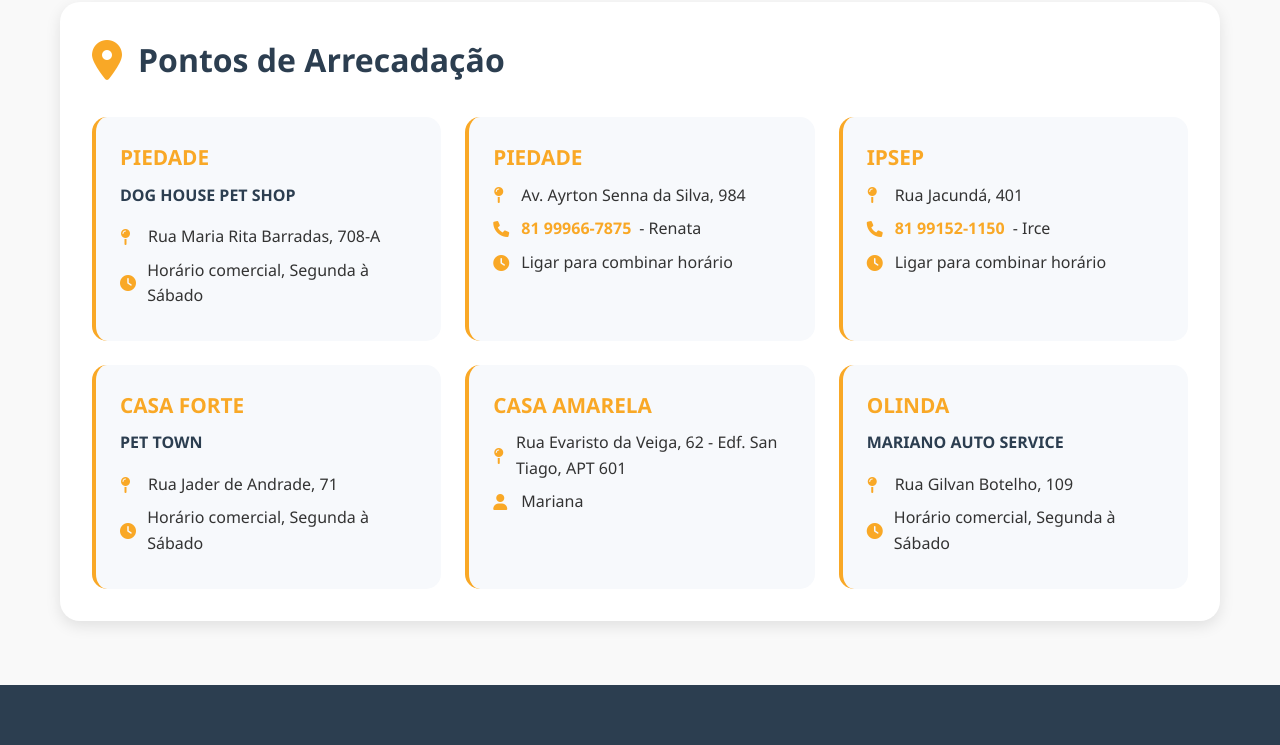
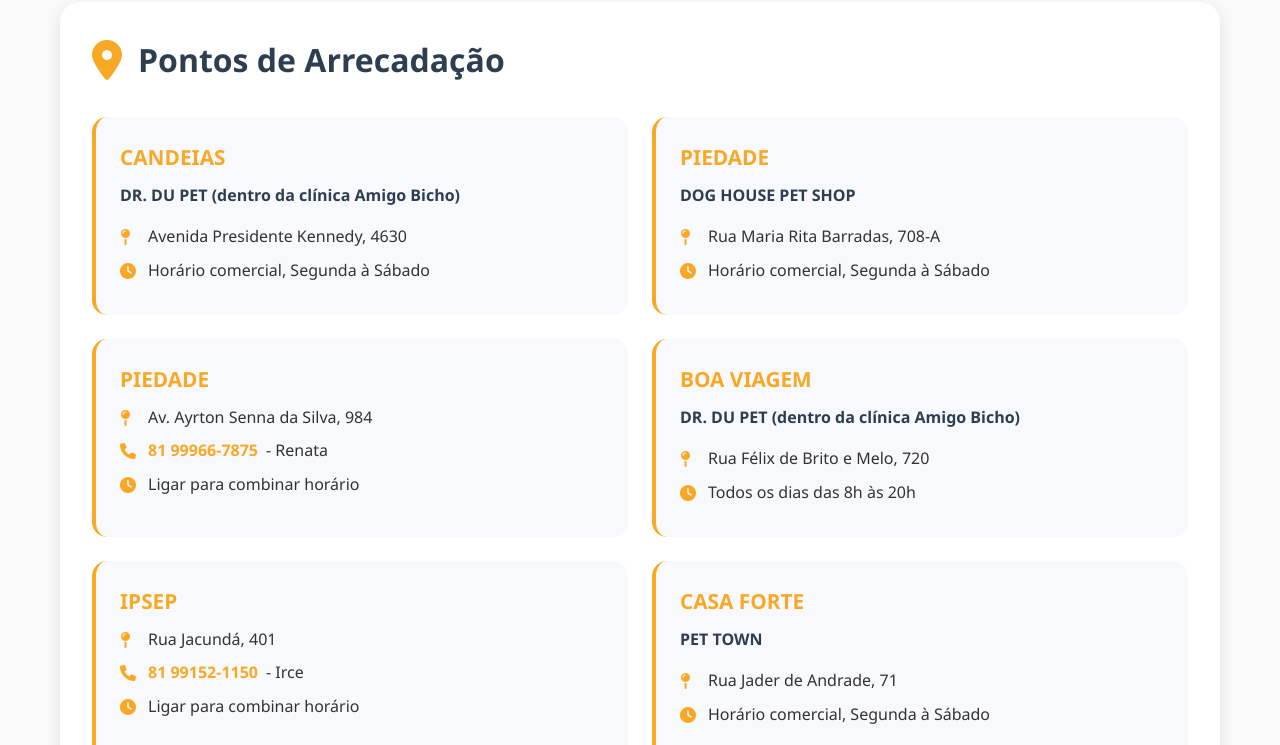
Before and after one commit to Leticinha007/Site-Abrigo-de-Seu-Alberto, a website: page doacao.html in a window 1280 px wide. Shown: the part 5030-5775 px from the top of the page. Drawn offline with Linux system fonts and the light colour scheme; no server answers.

Commit message:
novo ponto de arrecadação

```diff
--- a/doacao.html
+++ b/doacao.html
@@ -310,7 +310,7 @@
 
         .pontos-grid {
             display: grid;
-            grid-template-columns: repeat(auto-fit, minmax(300px, 1fr));
+            grid-template-columns: repeat(2, 1fr);
             gap: 1.5rem;
             margin-top: 2rem;
         }
@@ -1037,6 +1037,14 @@
                 </div>
 
                 <div class="pontos-grid">
+                    <!-- CANDEIAS -->
+                    <div class="ponto-card">
+                        <h3>CANDEIAS</h3>
+                        <h4>DR. DU PET (dentro da clínica Amigo Bicho)</h4>
+                        <p><i class="fas fa-map-pin"></i> Avenida Presidente Kennedy, 4630</p>
+                        <p><i class="fas fa-clock"></i> Horário comercial, Segunda à Sábado</p>
+                    </div>
+
                     <!-- PIEDADE 1 -->
                     <div class="ponto-card">
                         <h3>PIEDADE</h3>
@@ -1051,6 +1059,14 @@
                         <p><i class="fas fa-map-pin"></i> Av. Ayrton Senna da Silva, 984</p>
                         <p><i class="fas fa-phone"></i> <a href="tel:81999667875" class="telefone">81 99966-7875</a> - Renata</p>
                         <p><i class="fas fa-clock"></i> Ligar para combinar horário</p>
+                    </div>
+
+                    <!-- BOA VIAGEM -->
+                    <div class="ponto-card">
+                        <h3>BOA VIAGEM</h3>
+                        <h4>DR. DU PET (dentro da clínica Amigo Bicho)</h4>
+                        <p><i class="fas fa-map-pin"></i> Rua Félix de Brito e Melo, 720</p>
+                        <p><i class="fas fa-clock"></i> Todos os dias das 8h às 20h</p>
                     </div>
 
                     <!-- IPSEP -->
@@ -1081,7 +1097,7 @@
                         <h3>OLINDA</h3>
                         <h4>MARIANO AUTO SERVICE</h4>
                         <p><i class="fas fa-map-pin"></i> Rua Gilvan Botelho, 109</p>
-                        <p><i class="fas fa-clock"></i> Horário comercial, Segunda à Sábado</p>
+                        <p><i class="fas fa-clock"></i> Horário comercial, Segunda à Sexta</p>
                     </div>
                 </div>
             </div>
```
